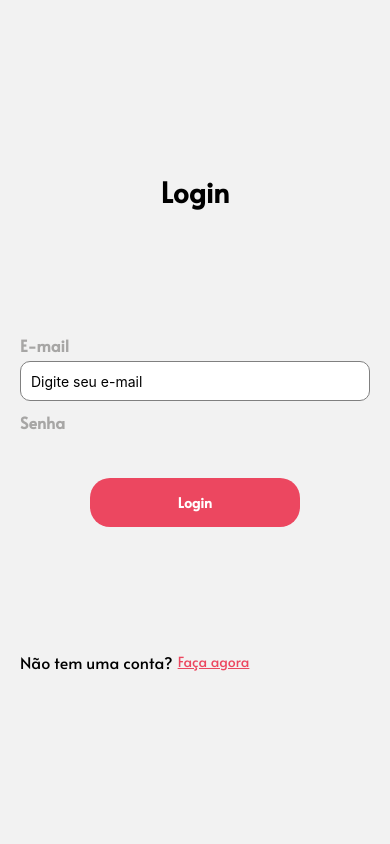
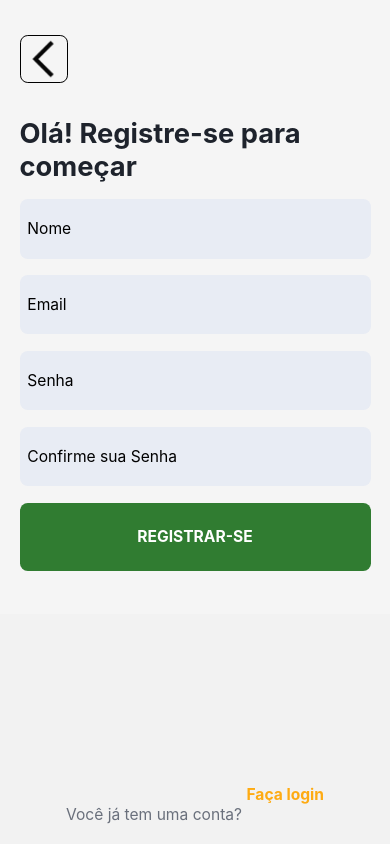
Before and after one commit to CardialIT/ruminar-app, a React Native app: screen /RegisterScreen in a window 390 px wide. Built offline with nearby package versions, Linux system fonts and the light colour scheme.

Commit message:
feat: create register screen

```diff
--- a/src/pages/Login/index.js
+++ /dev/null
@@ -1,37 +0,0 @@
-import {
-  View,
-  Text,
-  TextInput,
-  TouchableOpacity,
-  StyleSheet,
-  Modal,
-  Alert,
-} from "react-native";
-import styles from "./styles.js";
-
-import { Feather } from "@expo/vector-icons";
-
-export default function LoginScreen() {
-  return (
-    <View style={styles.container}>
-      <Text style={styles.title}>Login</Text>
-      <View style={styles.form}>
-        <Text style={styles.inputLabel}>E-mail</Text>
-        <TextInput style={styles.input} placeholder="Digite seu e-mail" />
-
-        <Text style={styles.inputLabel}>Senha</Text>
-
-        <TouchableOpacity style={styles.loginButton}>
-          <Text style={styles.loginButtonText}>Login</Text>
-        </TouchableOpacity>
-      </View>
-
-      <View style={styles.signupContainer}>
-        <Text style={styles.signupText}>Não tem uma conta?</Text>
-        <TouchableOpacity>
-          <Text style={styles.signupLinkText}>Faça agora</Text>
-        </TouchableOpacity>
-      </View>
-    </View>
-  );
-}
--- a/src/pages/Login/styles.js
+++ /dev/null
@@ -1,148 +0,0 @@
-import { StyleSheet } from "react-native";
-
-export default StyleSheet.create({
-  container: {
-    flex: 1,
-    alignItems: "center",
-    justifyContent: "center",
-    padding: 20,
-  },
-  title: {
-    fontFamily: "Alata-Regular",
-    fontSize: 28,
-    fontWeight: "bold",
-    marginBottom: 20,
-  },
-  form: {
-    width: "100%",
-    height: 400,
-    display: "flex",
-    flexDirection: "column",
-    alignItems: "center",
-    justifyContent: "center",
-  },
-  input: {
-    width: "100%",
-    height: 40,
-    borderColor: "gray",
-    borderWidth: 1,
-    marginBottom: 10,
-    paddingHorizontal: 10,
-    backgroundColor: "white",
-    borderRadius: 10,
-  },
-  signupContainer: {
-    width: "100%",
-    borderRadius: 10,
-    marginTop: 20,
-    flexDirection: "row",
-    alignItems: "center",
-  },
-  signupText: {
-    fontFamily: "Alata-Regular",
-    fontSize: 16,
-  },
-  signupLinkText: {
-    fontFamily: "Alata-Regular",
-    color: "#EC4760",
-    textDecorationLine: "underline",
-    marginLeft: 5,
-  },
-  passwordInputContainer: {
-    flexDirection: "row",
-    alignItems: "center",
-    justifyContent: "flex-end",
-    borderColor: "gray",
-    paddingHorizontal: "auto",
-    marginTop: 10,
-  },
-  passwordIconContainer: {
-    position: "absolute",
-    right: 10,
-    top: 0,
-    bottom: 0,
-    justifyContent: "center",
-  },
-
-  passwordInput: {
-    flex: 1,
-    height: 40,
-    borderColor: "gray",
-    borderWidth: 1,
-    marginBottom: 10,
-    paddingHorizontal: 10,
-    backgroundColor: "white",
-    borderRadius: 10,
-  },
-  passwordIcon: {
-    marginLeft: 10,
-  },
-  inputLabel: {
-    fontFamily: "Alata-Regular",
-    fontSize: 16,
-    fontWeight: "bold",
-    marginBottom: 5,
-    textAlign: "left",
-    color: "#A7A6A5",
-    width: "100%",
-  },
-  loginButtonContainer: {
-    marginTop: 270,
-    alignItems: "center",
-  },
-  loginButton: {
-    marginTop: 40,
-    width: "60%",
-    paddingVertical: 15,
-    paddingHorizontal: 30,
-    backgroundColor: "#EC4760",
-    borderRadius: 20,
-    alignItems: "center",
-    justifyContent: "center",
-  },
-  inputBackground: {
-    backgroundColor: "#EFF2F1",
-    borderWidth: 0,
-    borderRadius: 8,
-  },
-  loginButtonText: {
-    fontFamily: "Alata-Regular",
-    fontWeight: "bold",
-    color: "white",
-  },
-
-  centeredView: {
-    flex: 1,
-    justifyContent: "center",
-    alignItems: "center",
-    marginTop: 22,
-  },
-  modalView: {
-    margin: 20,
-    backgroundColor: "white",
-    borderRadius: 20,
-    padding: 35,
-    alignItems: "center",
-    shadowColor: "#000",
-    shadowOffset: {
-      width: 0,
-      height: 2,
-    },
-  },
-  buttonCloseModalLogin: {
-    marginTop: 20,
-    fontFamily: "Alata-Regular",
-    backgroundColor: "#EC4760",
-    width: 90,
-    height: 30,
-    borderRadius: "50%",
-    display: "flex",
-    flexDirection: "row",
-    justifyContent: "center",
-    alignItems: "center",
-  },
-  buttonTextCloseModalLogin: {
-    fontWeight: "bold",
-    color: "white",
-  },
-});
--- /dev/null
+++ b/src/pages/Register/index.js
@@ -0,0 +1,55 @@
+import React, { useState } from "react";
+import { View, Text, TextInput, TouchableOpacity, Image } from "react-native";
+import styles from "./styles";
+import IconReturn from "../../assets/icons-voltar-.png";
+import { Ionicons } from "@expo/vector-icons";
+
+export default function RegisterScreen() {
+  return (
+    <>
+      <View style={styles.container}>
+        <TouchableOpacity style={styles.topLeftButton}>
+          <Image source={IconReturn} style={styles.buttonReturn} />
+        </TouchableOpacity>
+
+        <Text style={styles.welcomeText}>Olá! Registre-se para começar</Text>
+
+        <View style={styles.inputField}>
+          <TextInput style={styles.input} placeholder="Nome" />
+        </View>
+
+        <View style={styles.inputField}>
+          <TextInput style={styles.input} placeholder="Email" />
+        </View>
+
+        <View style={styles.inputField}>
+          <TextInput
+            style={styles.input}
+            placeholder="Senha"
+            secureTextEntry={true}
+          />
+        </View>
+
+        <View style={styles.inputField}>
+          <TextInput
+            style={styles.input}
+            placeholder="Confirme sua Senha"
+            secureTextEntry={true}
+          />
+        </View>
+
+        <TouchableOpacity style={styles.loginButton}>
+          <Text style={styles.buttonText}>REGISTRAR-SE</Text>
+        </TouchableOpacity>
+      </View>
+      <View>
+        <TouchableOpacity>
+          <Text style={styles.register}>
+            Você já tem uma conta?{" "}
+            <Text style={styles.register2}>Faça login</Text>
+          </Text>
+        </TouchableOpacity>
+      </View>
+    </>
+  );
+}
--- /dev/null
+++ b/src/pages/Register/styles.js
@@ -0,0 +1,102 @@
+import { StyleSheet, Dimensions } from "react-native";
+
+const { width, height } = Dimensions.get("window");
+
+export default StyleSheet.create({
+  container: {
+    flex: 1,
+    padding: width * 0.05,
+    justifyContent: "center",
+    backgroundColor: "#F5F5F5",
+    marginBottom: height * 0.25,
+  },
+
+  welcomeText: {
+    fontSize: width * 0.07,
+    marginBottom: height * 0.02,
+    color: "#1E232C",
+    fontWeight: "bold",
+  },
+
+  inputField: {
+    flexDirection: "row",
+    width: "100%",
+    backgroundColor: "#E8ECF4",
+    borderRadius: width * 0.02,
+    height: height * 0.07,
+    alignItems: "center",
+    marginBottom: height * 0.02,
+  },
+
+  input: {
+    width: "85%",
+    height: height * 0.05,
+    padding: width * 0.02,
+    fontSize: width * 0.04,
+  },
+
+  icon: {
+    width: "15%",
+    height: height * 0.05,
+    justifyContent: "center",
+    alignItems: "center",
+  },
+
+  returnIcon: {
+    width: width * 0.06,
+    height: width * 0.06,
+    marginBottom: height * 0.02,
+  },
+
+  loginButton: {
+    height: height * 0.08,
+    backgroundColor: "#307C31",
+    justifyContent: "center",
+    borderRadius: width * 0.02,
+    marginBottom: height * 0.01,
+  },
+
+  buttonText: {
+    color: "white",
+    fontSize: width * 0.04,
+    textAlign: "center",
+    alignItems: "center",
+    fontWeight: "bold",
+  },
+
+  buttonReturn: {
+    color: "black",
+    fontSize: width * 0.04,
+    textAlign: "left",
+    padding: width * 0.05,
+    alignSelf: "flex-start",
+    marginBottom: height * 0.04,
+    borderWidth: width * 0.0004,
+    borderColor: "black",
+    borderRadius: width * 0.02,
+  },
+
+  forgotPassword: {
+    color: "#6A707C",
+    marginTop: height * 0.001,
+    fontSize: width * 0.04,
+    marginBottom: height * 0.025,
+    alignSelf: "flex-end",
+  },
+  register: {
+    position: "relative",
+    flexDirection: "row",
+    bottom: 20,
+    fontSize: width * 0.04,
+    alignSelf: "center",
+    color: "#6A707C",
+  },
+  register2: {
+    flexDirection: "row",
+    bottom: 20,
+    fontSize: width * 0.04,
+    alignSelf: "center",
+    color: "#FEAB13",
+    fontWeight: "bold",
+  },
+});
--- a/src/routes.js
+++ b/src/routes.js
@@ -2,13 +2,14 @@ import React from "react";
 import { NavigationContainer } from "@react-navigation/native";
 import { createNativeStackNavigator } from "@react-navigation/native-stack";
 const Stack = createNativeStackNavigator();
-import LoginScreen from "./pages/Login/index";
+
+import RegisterScreen from "./pages/Register/index";
 
 export default function Routes() {
   return (
     <NavigationContainer>
       <Stack.Navigator screenOptions={{ headerShown: false }}>
-        <Stack.Screen name="LoginScreen" component={LoginScreen} />
+        <Stack.Screen name="RegisterScreen" component={RegisterScreen} />
       </Stack.Navigator>
     </NavigationContainer>
   );
```
Also changed, not shown: src/assets/icons-voltar-.png (added).
